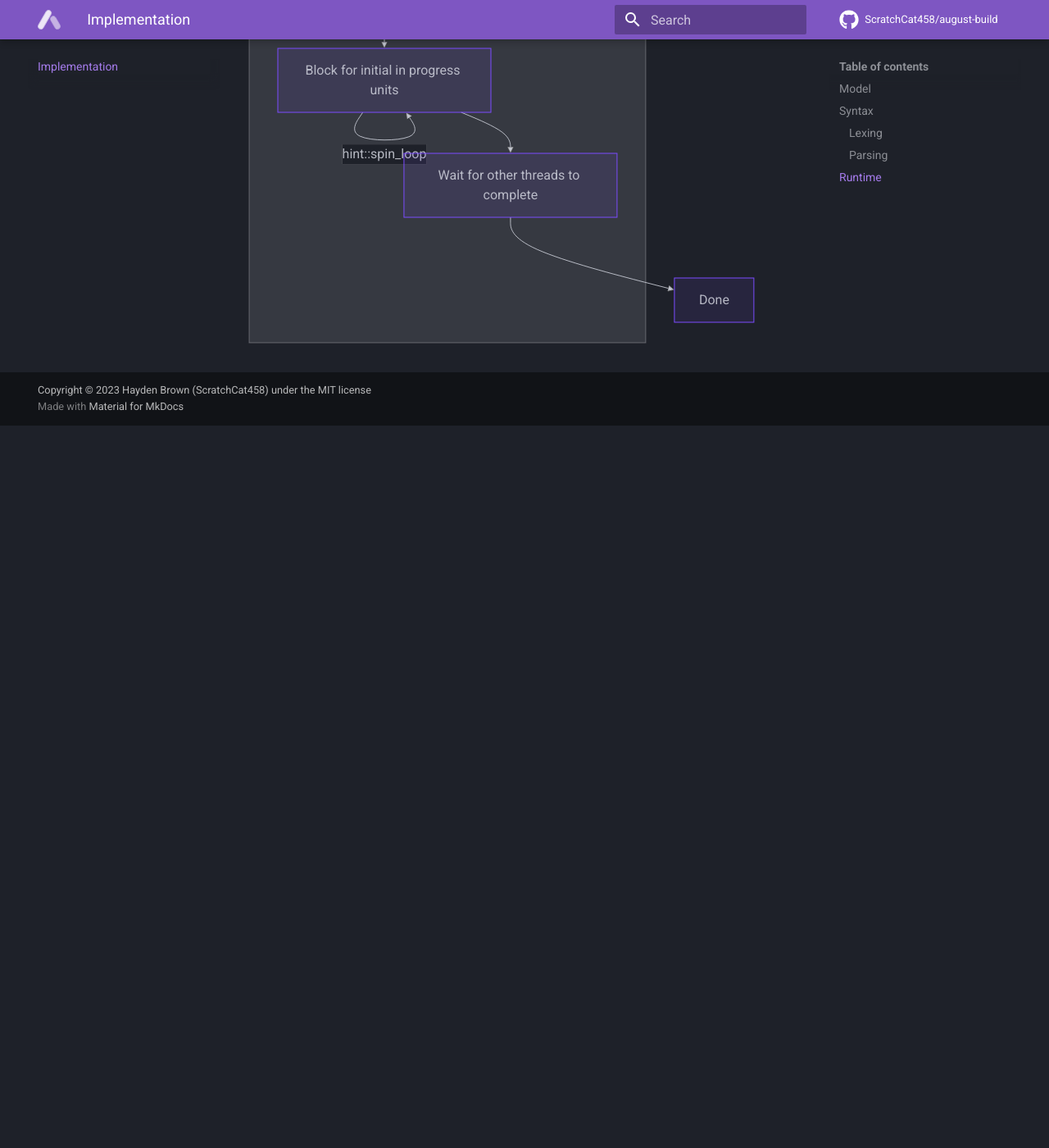
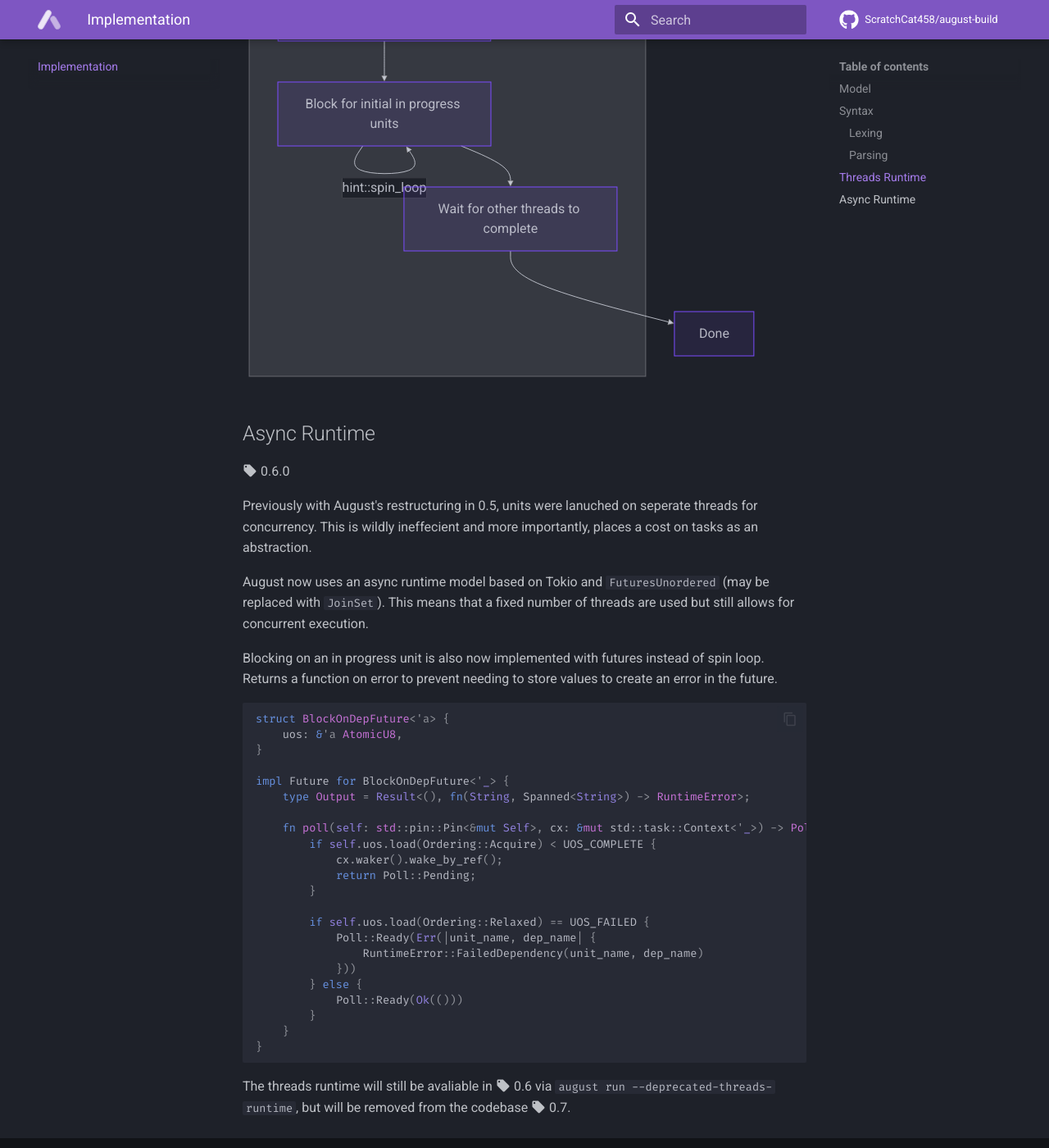
Before and after one commit to ScratchCat458/august-build, an MkDocs documentation site: the page built from docs/impl.md, in a window 1280 px wide and 1400 px high, scrolled down 5545 px. Shown: the whole window at 82% size. Built offline with MkDocs 1.6.1 and Material for MkDocs 9.7.7, drawn with Linux system fonts in a browser that asks for light colours; emoji names are drawn with the system emoji font; comment, search, counter and statistics services are not loaded; before the commit the page ends 6064 px from its top, so only the background shows below that; some of the changed text lies outside the part shown.

Commit message:
docs: Update docs in prep for 0.6

````diff
--- a/docs/impl.md
+++ b/docs/impl.md
@@ -139,7 +139,10 @@ do()
 ```
 Module names are case insensitive.
 
-## Runtime
+
+## Threads Runtime
+
+:material-tag: >=0.5  && < 0.7
 
 `depends_on` runs its tasks in parallel. So let's define how this works.
 If only one task is specified, it will be run on the current thread.
@@ -234,3 +237,43 @@ flowchart TB
     A --> B --> C --> D --> E --> F
     D -->|hint::spin_loop|D
 ```
+
+## Async Runtime
+
+:material-tag: 0.6.0
+
+Previously with August's restructuring in 0.5, units were lanuched on seperate threads for concurrency.
+This is wildly ineffecient and more importantly, places a cost on tasks as an abstraction.
+
+August now uses an async runtime model based on Tokio and `FuturesUnordered` (may be replaced with `JoinSet`).
+This means that a fixed number of threads are used but still allows for concurrent execution.
+
+Blocking on an in progress unit is also now implemented with futures instead of spin loop.
+Returns a function on error to prevent needing to store values to create an error in the future.
+```rust
+struct BlockOnDepFuture<'a> {
+    uos: &'a AtomicU8,
+}
+
+impl Future for BlockOnDepFuture<'_> {
+    type Output = Result<(), fn(String, Spanned<String>) -> RuntimeError>;
+
+    fn poll(self: std::pin::Pin<&mut Self>, cx: &mut std::task::Context<'_>) -> Poll<Self::Output> {
+        if self.uos.load(Ordering::Acquire) < UOS_COMPLETE {
+            cx.waker().wake_by_ref();
+            return Poll::Pending;
+        }
+
+        if self.uos.load(Ordering::Relaxed) == UOS_FAILED {
+            Poll::Ready(Err(|unit_name, dep_name| {
+                RuntimeError::FailedDependency(unit_name, dep_name)
+            }))
+        } else {
+            Poll::Ready(Ok(()))
+        }
+    }
+}
+```
+
+The threads runtime will still be avaliable in :material-tag: 0.6 via `august run --deprecated-threads-runtime`,
+but will be removed from the codebase :material-tag: 0.7.
````
Also changed, not shown: README.md (+0 -14 lines), docs/guide/commands.md (+36 -0 lines), mkdocs.yml (line endings or trailing spaces).
